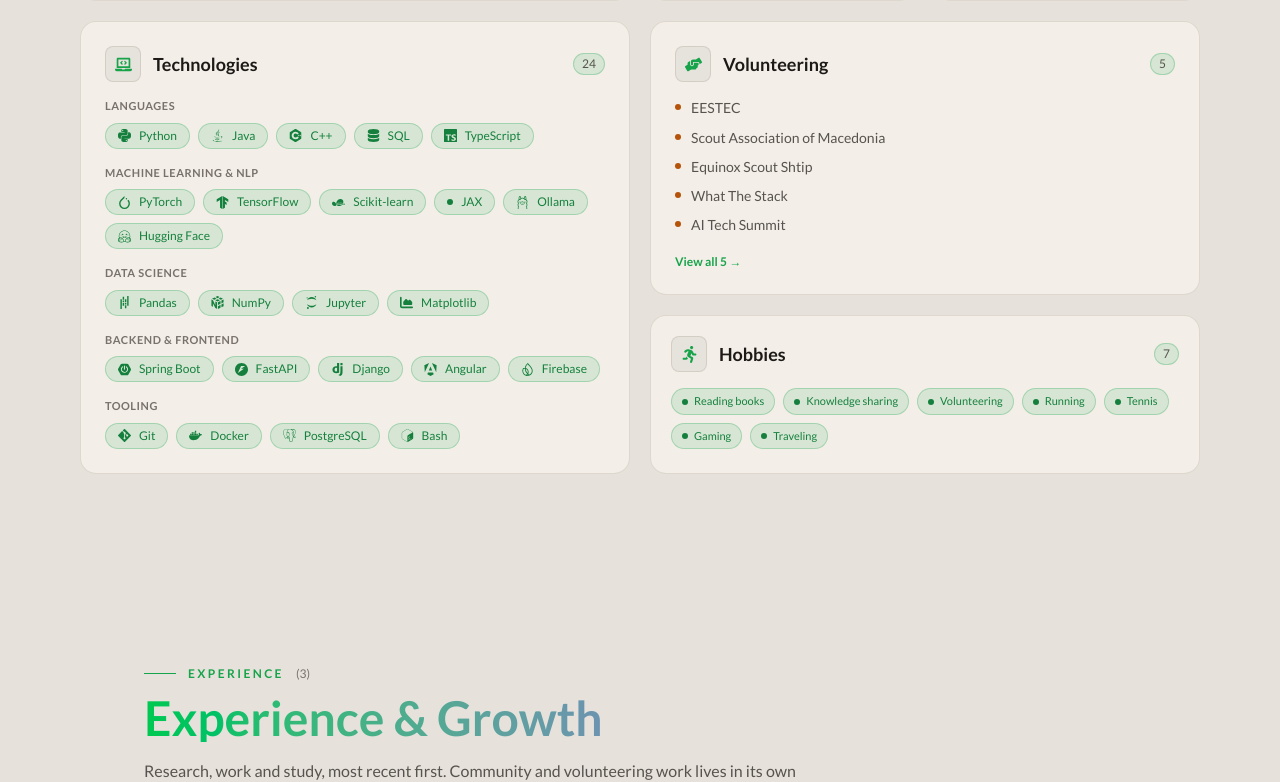
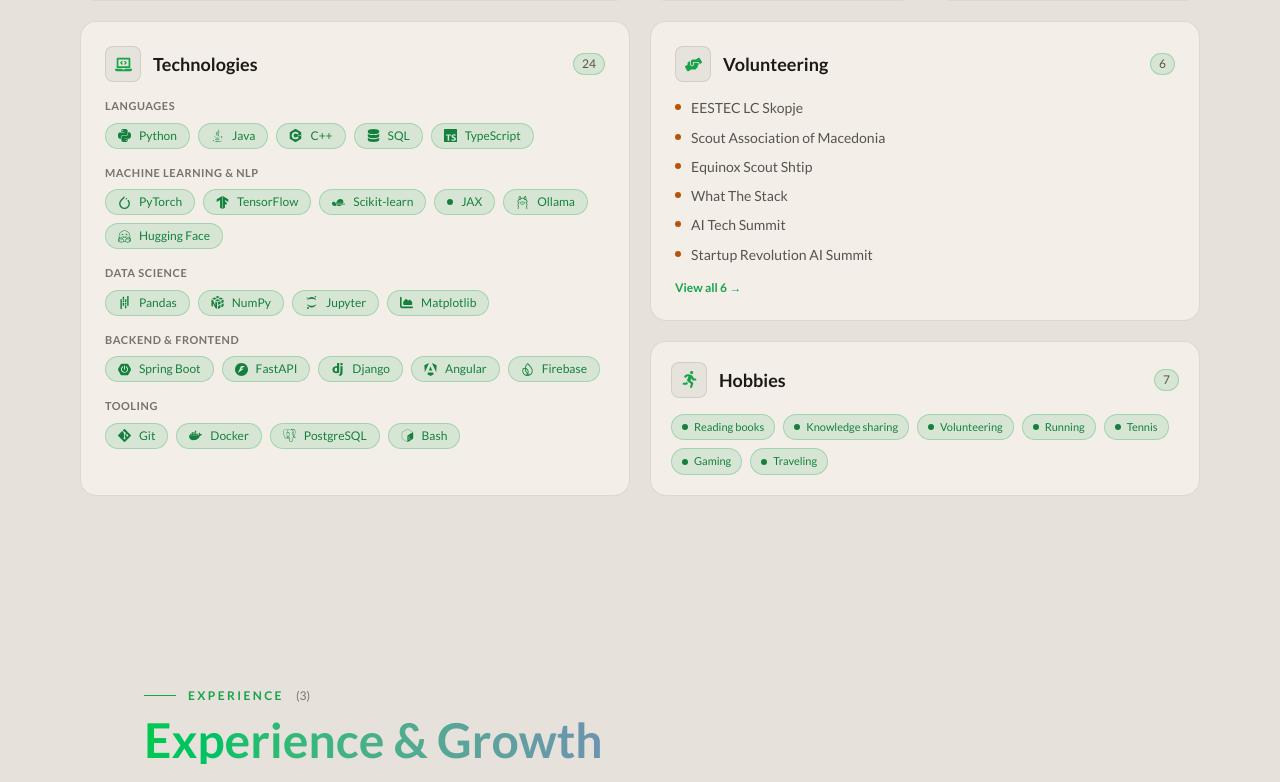
Before and after one commit to MartinJanev/portfolio-page, a React (Vite) app: page / in a window 1280 px wide. Shown: the part 1464-2246 px from the top of the page. Built offline with nearby package versions, Linux system fonts and the light colour scheme.

Commit message:
Rename CV file and refresh project and volunteering data
Move the CV to public/martin-janev.pdf, add the Endomondo Spark project and the Startup Revolution AI Summit, tidy project tech lists, and let the Projects section use the default width.

```diff
--- a/src/components/data/ContactData.ts
+++ b/src/components/data/ContactData.ts
@@ -3,7 +3,7 @@
 
 export const portfolioEmail = "janev.martin123@gmail.com";
 
-export const cvFileName = "martin-janev-cv.pdf";
+export const cvFileName = "martin-janev.pdf";
 export const cvDownloadName = "Martin-Janev-CV.pdf";
 export const cvUrl = `${import.meta.env.BASE_URL.replace(/\/$/, "")}/${cvFileName}`;
 
--- a/src/components/data/ProjectData.ts
+++ b/src/components/data/ProjectData.ts
@@ -23,15 +23,23 @@
     subtitle: "Artificial Intelligence",
     description:
       "Python / PyGame English Checkers game, that uses AI (minimax and expectimax + alpha-beta pruning) for opponent modeling. It features an opening book from PDN files, FEN support, and standard rules including forced captures and multi-jumps.",
-    techs: ["Python", "Pandas", "OCA", "PyGame", "AI"],
+    techs: ["Python", "Pandas", "PyGame", "AI"],
     link: "https://github.com/MartinJanev/PyCheckers",
+  },
+  {
+    title: "Endomondo Spark Analysis",
+    subtitle: "Data Engineering",
+    description:
+      "A data engineering project that analyzes Endomondo workout data using Apache Spark, providing insights into user activity patterns and trends.",
+    techs: ["Apache Spark", "Python", "PySpark", "Pandas"],
+    link: "https://github.com/MartinJanev/endomondo_spark_analysis",
   },
   {
     title: "MoodLens",
     subtitle: "Computer Vision",
     description:
-      "An Emotion Recognition in Pictures & Video project for the subject Digital Image Processing. The job is to train a model to recognize happiness, sadness, anger, fear, or surprise in images and videos.",
-    techs: ["OpenCV", "Python", "PyTorch", "Pandas", "FER2013"],
+      "A Computer Vision project for Emotion Recognition in Pictures & Video. The job is to train a model to recognize happiness, sadness, anger, fear, or surprise in images and videos.",
+    techs: ["OpenCV", "Python", "PyTorch", "Pandas", "NumPy", "Matplotlib"],
     link: "https://github.com/MartinJanev/MoodLens",
   },
   {
--- a/src/components/data/VolunteeringData.ts
+++ b/src/components/data/VolunteeringData.ts
@@ -9,12 +9,12 @@
 
 /**
  * Kept out of ExperienceData so the timeline stays work + study.
- * Event entries, dates and bullets come from public/martin-janev-cv.pdf.
+ * Event entries, dates and bullets come from public/martin-janev.pdf.
  */
 export const volunteeringRoles: ExperienceItem[] = [
   {
     title: "EESTEC LC Skopje",
-    org: "EESTEC",
+    org: "EESTEC LC Skopje",
     kind: "community",
     start: "2023-10",
     end: "present",
@@ -117,4 +117,19 @@
     tags: ["Logistics", "GitHub Administration", "RAG", "Community"],
     link: "https://techsummit.ai/",
   },
+  {
+    title: "Startup Revolution AI Summit",
+    kind: "community",
+    start: "2026-10",
+    end: "2026-10",
+    location: "Skopje, Macedonia",
+    description:
+      "Stage support and logistics for the Startup Revolution AI Summit, a conference focused on AI and entrepreneurship.",
+    bullets: [
+      "Provided stage support and technical assistance during presentations, ensuring smooth transitions between speakers and maintaining the event's schedule.",
+      "Engaged with attendees to gather feedback and address any concerns, contributing to a positive event experience.",
+    ],
+    tags: ["Stage Support", "Logistics", "Community"],
+    link: "https://startuprevolution.ai/",
+  },
 ];
--- a/src/components/sections/Experience.tsx
+++ b/src/components/sections/Experience.tsx
@@ -20,7 +20,7 @@
         <SectionHeader
           eyebrow="Experience"
           title="Experience & Growth"
-          lede="Research, work and study, most recent first. Community and volunteering work lives in its own panel over in About."
+          lede="Research, work and study experiences that have shaped my skills and perspective."
           count={experience.length}
         />
       }
--- a/src/components/sections/Projects.tsx
+++ b/src/components/sections/Projects.tsx
@@ -7,7 +7,6 @@
 export const Projects = () => (
   <Section
     id="projects"
-    width="wide"
     header={
       <SectionHeader
         eyebrow="Projects"
```
Also changed, not shown: 1 other file (tests, documents, lock files or other folders).
